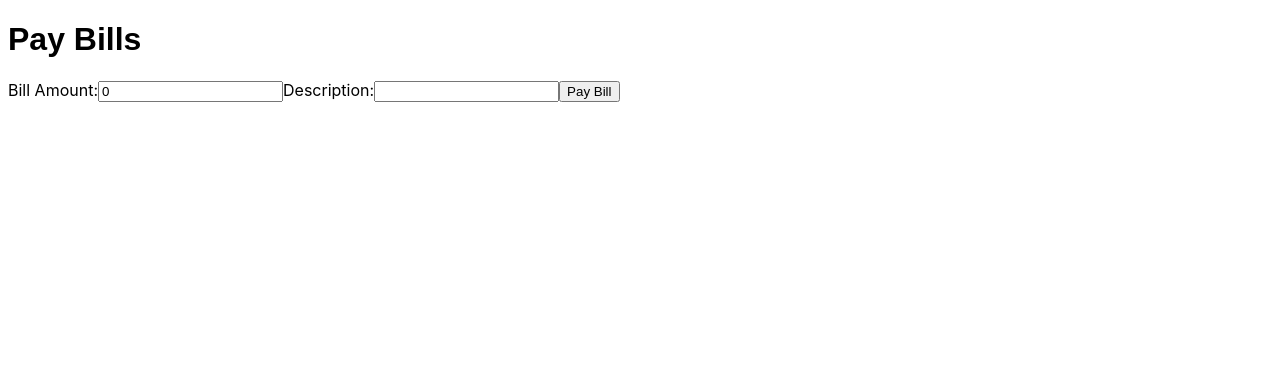
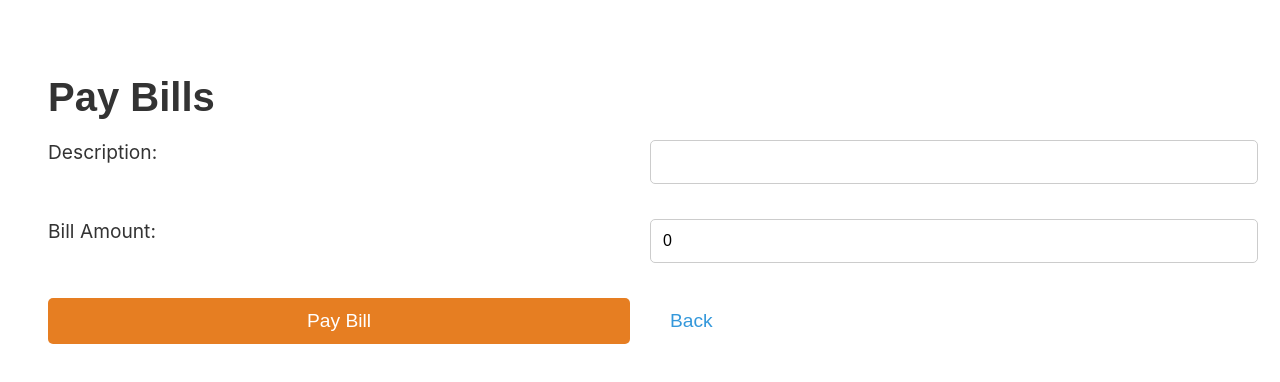
Before and after one commit to thapelomagqazana/online-banking-frontend, a React (Create React App) app: page /pay-bill in a window 1280 px wide. Shown: the top 382 px of the page. Built offline with nearby package versions, Linux system fonts and the light colour scheme.

Commit message:
Provided stylings for TransferFunds and PayBills page

```diff
--- a/src/components/Bills/PayBillsPage.jsx
+++ b/src/components/Bills/PayBillsPage.jsx
@@ -1,5 +1,5 @@
 import React, { useState } from 'react';
-import { useNavigate } from "react-router-dom";
+import { Link, useNavigate } from "react-router-dom";
 import Cookies from "js-cookie";
 
 const PayBillsPage = () => {
@@ -10,6 +10,7 @@ const PayBillsPage = () => {
   const navigate = useNavigate();
 
   const [error, setError] = useState("");
+  const [successMessage, setSuccessMessage] = useState('');
 
   const handleChange = (e) => {
     setFormData({
@@ -19,6 +20,7 @@ const PayBillsPage = () => {
 
     // Reset error when user is typing
     setError('');
+    setSuccessMessage("");
   };
 
 
@@ -41,8 +43,14 @@ const PayBillsPage = () => {
       });
 
       if (response.ok) {
-        console.log('Bill paid successfully!');
-        navigate("/dashboard");
+        const data = await response.json();
+        setSuccessMessage(data.message);
+        setError('');
+        // Reset form data
+        setFormData({
+          billAmount: 0,
+          billDescription: "",
+        });
       }
       else if (response.status === 401) {
         // Remove token from cookies
@@ -57,7 +65,8 @@ const PayBillsPage = () => {
       else if (response.status === 403) {
           // Remove token from cookies
           Cookies.remove('authToken');
-
+          setSuccessMessage("");
+          setError("");
           // Notify the user about the token expiration (you can use a toast or other notification method)
           alert('Session expired. Please log in again.');
 
@@ -68,31 +77,33 @@ const PayBillsPage = () => {
         // Handle unauthorized or expired token
         // You can use the handleTokenExpiration function here
         const errorData = await response.json();
+        setSuccessMessage("");
         setError('Pay bill failed: ' + errorData.message);
       }
     } catch (error) {
+      setSuccessMessage("");
       setError('Error paying bill: ' + error.message);
     }
   };
 
   return (
-    <div>
-        <header>
-            <h1>Pay Bills</h1>
-        </header>
+    <div className="pay-bills-page">
+        <h1>Pay Bills</h1>
         <main>
-            <form onSubmit={handlePayBill}>
+            <form className="bill-form" onSubmit={handlePayBill}>
+                <label htmlFor="billDescription">Description:</label>
+                <input type="text" id="billDescription" name="billDescription" value={formData.billDescription} onChange={handleChange} required />
+
                 <label htmlFor="billAmount">Bill Amount:</label>
                 <input type="number" id="billAmount" name="billAmount" value={formData.billAmount} onChange={handleChange} required />
 
-                <label htmlFor="billDescription">Description:</label>
-                <input type="text" id="billDescription" name="billDescription" value={formData.billDescription} onChange={handleChange} required />
+                <button className="bill-button" type="submit">Pay Bill</button>
+                {/* Back Option */}
+                <Link to="/dashboard"><button className="back-button">Back</button></Link>
+            </form>
 
-
-                {error && <p className="error-message">{error}</p>}
-
-                <button type="submit">Pay Bill</button>
-            </form>
+            {error && <p className="error-message">{error}</p>}
+            {successMessage && <p className="success-message">{successMessage}</p>}
         </main>
     </div>
   );
--- a/src/components/LandingPage/LandingPage.jsx
+++ b/src/components/LandingPage/LandingPage.jsx
@@ -6,9 +6,15 @@ import { faCheckCircle, faUsers, faShieldAlt } from '@fortawesome/free-solid-svg
 const LandingPage = () => {
   return (
     <div className="landing-page">
+      <link rel="preconnect" href="https://fonts.googleapis.com"></link>
+      <link rel="preconnect" href="https://fonts.gstatic.com" crossorigin></link>
+      <link href="https://fonts.googleapis.com/css2?family=Caveat&display=swap" rel="stylesheet"></link>
+
       {/* Hero Section */}
       <section className="hero-section">
-        <h1>Welcome to YourBank</h1>
+      <h1>
+        Welcome to <span style={{ fontFamily: 'Caveat, cursive' }}>Siyabhanga</span>
+      </h1>
         <p>Your trusted partner in financial management</p>
 
       </section>
@@ -25,7 +31,7 @@ const LandingPage = () => {
       </section>
 
       <section className="content-section">
-        <h2>New to YourBank?</h2>
+        <h2>New to <span style={{ fontFamily: 'Caveat, cursive' }}>Siyabhanga</span></h2>
         <p>Create an account to enjoy our services:</p>
         <div className="cta-buttons">
           <Link to="/register">
--- a/src/components/TransferFund/TransferFundsPage.jsx
+++ b/src/components/TransferFund/TransferFundsPage.jsx
@@ -1,5 +1,5 @@
 import React, { useState } from 'react';
-import { useNavigate } from "react-router-dom";
+import { Link, useNavigate } from "react-router-dom";
 import Cookies from "js-cookie";
 
 const TransferFundsPage = () => {
@@ -10,6 +10,7 @@ const TransferFundsPage = () => {
   const navigate = useNavigate();
 
   const [error, setError] = useState("");
+  const [successMessage, setSuccessMessage] = useState('');
 
   const handleChange = (e) => {
     setFormData({
@@ -19,6 +20,7 @@ const TransferFundsPage = () => {
 
     // Reset error when user is typing
     setError('');
+    setSuccessMessage("");
   };
 
 
@@ -41,8 +43,14 @@ const TransferFundsPage = () => {
       });
 
         if (response.ok) {
-            console.log('Funds transferred successfully!');
-            navigate("/dashboard");
+            const data = await response.json();
+            setSuccessMessage(data.message);
+            setError('');
+            // Reset form data
+            setFormData({
+              username: "",
+              amount: 0,
+            });
         }
         else if (response.status === 401) {
             // Remove token from cookies
@@ -50,6 +58,8 @@ const TransferFundsPage = () => {
 
             // Notify the user about the token expiration (you can use a toast or other notification method)
             alert('Unauthorized access. Please log in again.');
+            setSuccessMessage("");
+            setError("");
 
             // Redirect to the login page
             navigate('/login');
@@ -60,6 +70,8 @@ const TransferFundsPage = () => {
 
             // Notify the user about the token expiration (you can use a toast or other notification method)
             alert('Session expired. Please log in again.');
+            setSuccessMessage("");
+            setError("");
 
             // Redirect to the login page
             navigate('/login');
@@ -67,30 +79,33 @@ const TransferFundsPage = () => {
         else {
             const errorData = await response.json();
             setError('Transfer funds failed: ' + errorData.message);
+            setSuccessMessage('');
         }
     } catch (error) {
       setError('Error transferring funds: ' + error.message);
+      setSuccessMessage('');
     }
   };
 
   return (
-    <div>
-        <header>
-            <h1>Transfer Funds</h1>
-        </header>
+    <div className="transfer-funds-page">
+        <h1>Transfer Funds</h1>
+
         <main>
-            <form onSubmit={handleTransfer}>
+            <form className="transfer-form" onSubmit={handleTransfer}>
                 <label htmlFor="recipient">Recipient:</label>
                 <input type="text" id="recipient" name="username" value={formData.username} onChange={handleChange} required />
 
                 <label htmlFor="amount">Amount:</label>
                 <input type="number" id="amount" name="amount" value={formData.amount} onChange={handleChange} required />
 
+                <button className="transfer-button" type="submit">Transfer Funds</button>
+                {/* Back Option */}
+                <Link to="/dashboard"><button className="back-button">Back</button></Link>
+            </form>
 
-                {error && <p className="error-message">{error}</p>}
-
-                <button type="submit">Transfer Funds</button>
-            </form>
+            {error && <p className="error-message">{error}</p>}
+            {successMessage && <p className="success-message">{successMessage}</p>}
         </main>
     </div>
   );
--- a/src/components/ViewTransactions/ViewTransactionsPage.jsx
+++ b/src/components/ViewTransactions/ViewTransactionsPage.jsx
@@ -1,5 +1,5 @@
 import React, { useEffect, useState, useCallback } from "react";
-import { useNavigate } from "react-router-dom";
+import { Link, useNavigate } from "react-router-dom";
 import Cookies from "js-cookie";
 
 const ViewTransactionsPage = () => {
@@ -96,15 +96,15 @@ const ViewTransactionsPage = () => {
             ) : transactions.length > 0 ? (
               <ul className="transaction-list">
                 {transactions.map((transaction) => (
-                  <li key={transaction.id} className={`transaction-item ${transaction.type.toLowerCase()}-type`}>
+                <li key={transaction.id} className={`transaction-item ${transaction.type.toLowerCase()}-type`}>
                     <div className="transaction-details">
-                      <div>
+                    <div>
                         <p>{transaction.date}</p>
                         <p>{transaction.description}</p>
-                      </div>
-                      <p className="transaction-amount">{transaction.amount}</p>
                     </div>
-                  </li>
+                    <p className="transaction-amount">{transaction.amount}</p>
+                    </div>
+                </li>
                 ))}
               </ul>
             ) : (
@@ -117,7 +117,10 @@ const ViewTransactionsPage = () => {
                 <button onClick={() => fetchTransactions({ page: 1 })}>1</button>
                 <button onClick={() => fetchTransactions({ page: 2 })}>2</button>
                 <button onClick={() => fetchTransactions({ page: 2 })}>Next</button>
+
             </div>
+            {/* Back Option */}
+            <Link to="/dashboard"><button className="back-button">Back</button></Link>
           </div>
         );
     };
--- a/src/styles.css
+++ b/src/styles.css
@@ -319,12 +319,16 @@ h1, h2, h3 {
 /* View Transactions Page Styles */
 
 /* Overall Page Styles */
-.view-transactions-page {
+.view-transactions-page,
+.transfer-funds-page,
+.pay-bills-page{
   padding: 40px;
 }
 
 /* Heading Styles */
-.view-transactions-page h1 {
+.view-transactions-page h1,
+.transfer-funds-page h1,
+.pay-bills-page h1{
   font-size: 2.5rem;
   margin-bottom: 20px;
   color: #333; /* Dark text color for headings */
@@ -347,11 +351,11 @@ h1, h2, h3 {
 }
 
 /* Differentiate Transaction Types */
-.income-type {
+.debit-type {
   color: #27ae60; /* Green for income transactions */
 }
 
-.expense-type {
+.credit-type {
   color: #e74c3c; /* Red for expense transactions */
 }
 
@@ -444,3 +448,87 @@ h1, h2, h3 {
     padding: 15px;
   }
 }
+
+/* Transfer Form Styles */
+.transfer-form,
+.bill-form {
+  display: grid;
+  grid-template-columns: 1fr 1fr; /* Adjust column ratios as needed */
+  grid-gap: 20px;
+}
+
+/* Form Labels */
+.transfer-form label,
+.bill-form label {
+  display: block;
+  font-size: 1.2rem;
+  margin-bottom: 8px;
+  color: #333;
+}
+
+/* Input Fields */
+.transfer-form input,
+.bill-form input {
+  width: 100%;
+  padding: 12px;
+  border: 1px solid #ccc;
+  border-radius: 5px;
+  font-size: 1rem;
+  margin-bottom: 15px;
+  transition: border-color 0.3s ease;
+}
+
+.transfer-form input:focus
+.bill-form input:focus {
+  border-color: #3498db; /* Highlight border color on focus */
+}
+
+.transfer-button,
+.bill-button{
+  background-color: #e67e22; /* Secondary orange color for the transfer button */
+  color: #fff;
+  font-size: 1.2rem;
+  padding: 12px 20px;
+  border: none;
+  border-radius: 5px;
+  cursor: pointer;
+  transition: background-color 0.3s ease;
+}
+
+.back-button {
+  background-color: transparent; /* Secondary orange color for the transfer button */
+  color: #3498db;
+  font-size: 1.2rem;
+  padding: 12px 20px;
+  border: none;
+  border-radius: 5px;
+  cursor: pointer;
+  transition: background-color 0.3s ease;
+}
+
+.back-button:hover {
+  color: #2980b9;
+}
+
+.transfer-button:hover {
+  background-color: #d35400; /* Darker shade on hover */
+}
+
+/* Error Message Styles */
+.error-message {
+  color: #e74c3c; /* Contrasting color for error messages */
+  margin-bottom: 15px;
+}
+
+/* Success Message Styles */
+.success-message {
+  color: #27ae60; /* Green color for success messages */
+  margin-bottom: 15px;
+}
+
+/* Responsive Design */
+@media (max-width: 768px) {
+  .transfer-form {
+    grid-template-columns: 1fr; /* Switch to a single column layout on smaller screens */
+  }
+}
```
